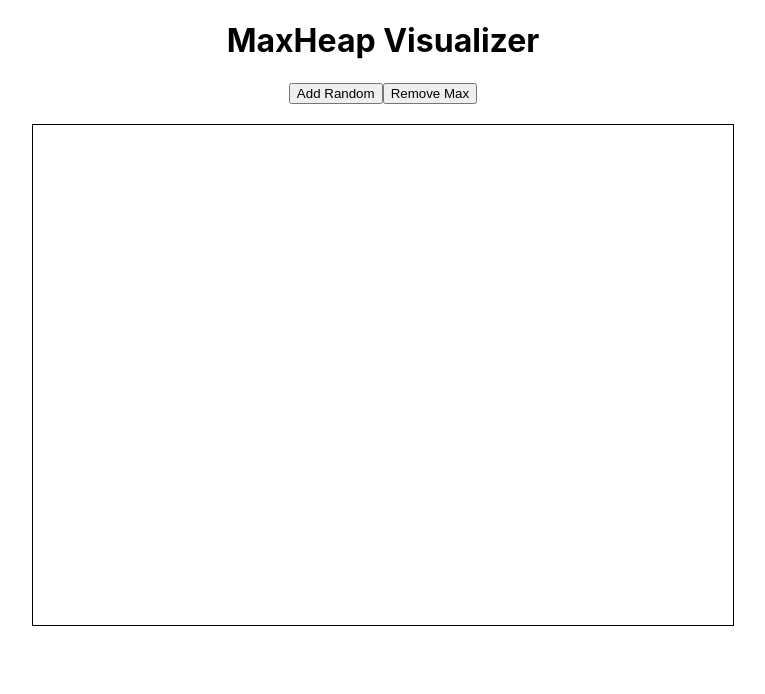
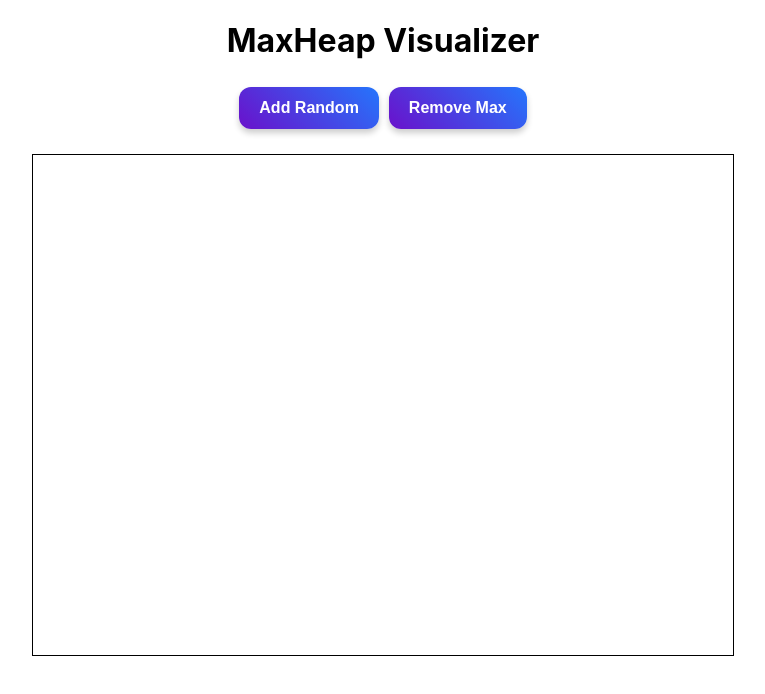
Before and after one commit to kevincas01/AlgoLens, a React (Create React App) app in the folder algo-lens-react/: page / in a window 1280 px wide. Shown: the top 694 px of the page, without its empty margins (257-1022 px from the left). Built offline with nearby package versions, Linux system fonts and the light colour scheme.

Commit message:
Button styling

```diff
--- a/algo-lens-react/src/App.css
+++ b/algo-lens-react/src/App.css
@@ -36,3 +36,37 @@
     transform: rotate(360deg);
   }
 }
+button {
+  background: linear-gradient(45deg, #6a11cb, #2575fc); /* Edgy gradient */
+  color: white;
+  border: none;
+  border-radius: 12px; /* Rounded edges */
+  padding: 12px 20px;
+  font-size: 16px;
+  font-weight: bold;
+  cursor: pointer;
+  transition: transform 0.2s ease, box-shadow 0.2s ease;
+  box-shadow: 0 4px 6px rgba(0, 0, 0, 0.2); /* Subtle shadow */
+  margin: 5px; /* Space between buttons */
+}
+
+button:hover {
+  transform: scale(1.1); /* Slight zoom on hover */
+  box-shadow: 0 6px 10px rgba(0, 0, 0, 0.3); /* Elevated shadow */
+}
+
+button:active {
+  transform: scale(1); /* Return to normal size on click */
+  box-shadow: 0 2px 4px rgba(0, 0, 0, 0.2); /* Reduce shadow */
+}
+
+button:focus {
+  outline: none;
+  box-shadow: 0 0 0 2px rgba(37, 117, 252, 0.5); /* Focus ring */
+}
+button:disabled {
+  background-color: #ddd; /* Gray background */
+  color: #aaa; /* Faded text color */
+  cursor: not-allowed; /* "Not allowed" cursor */
+  opacity: 0.6; /* Slightly transparent */
+}
```
